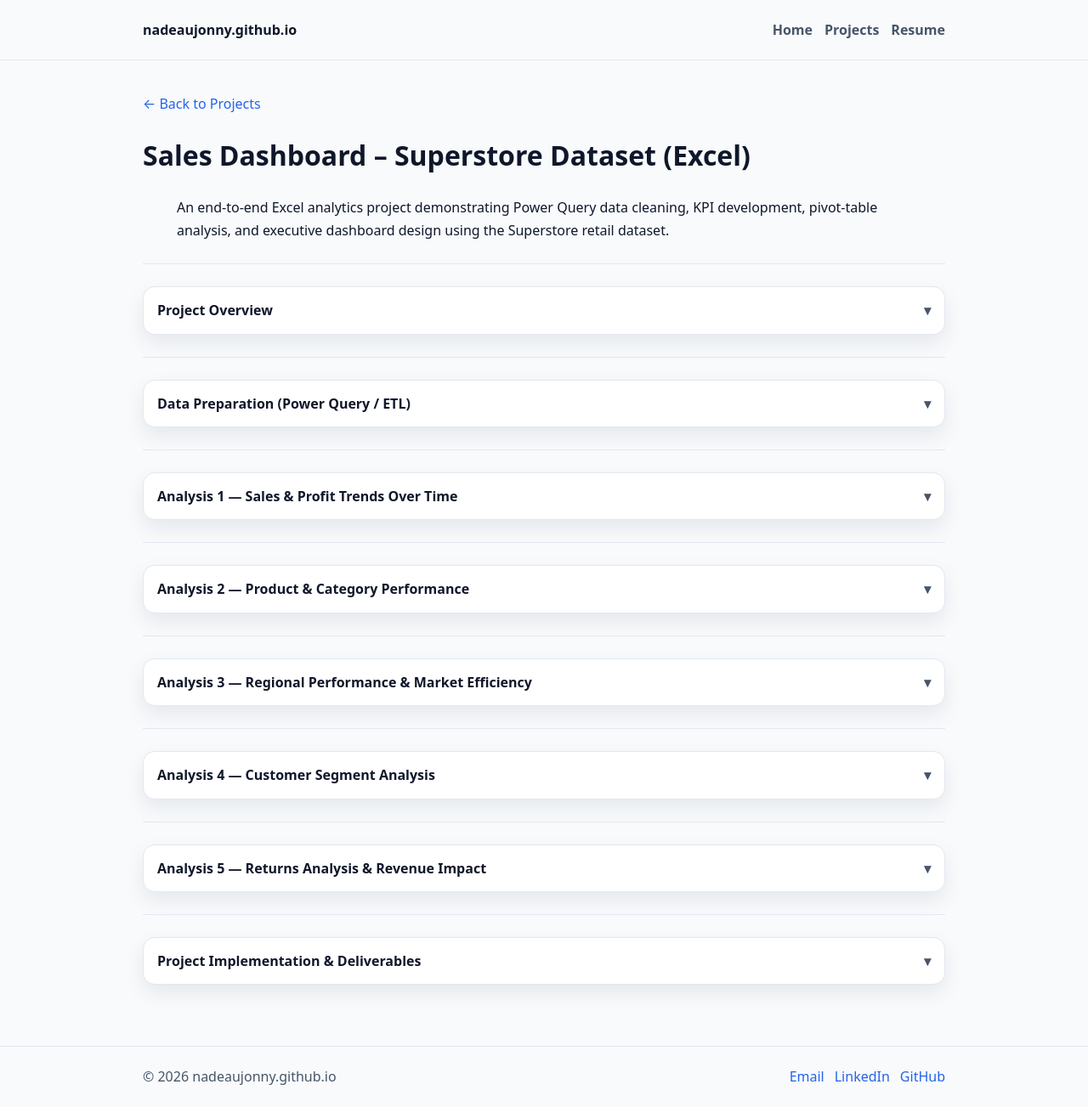
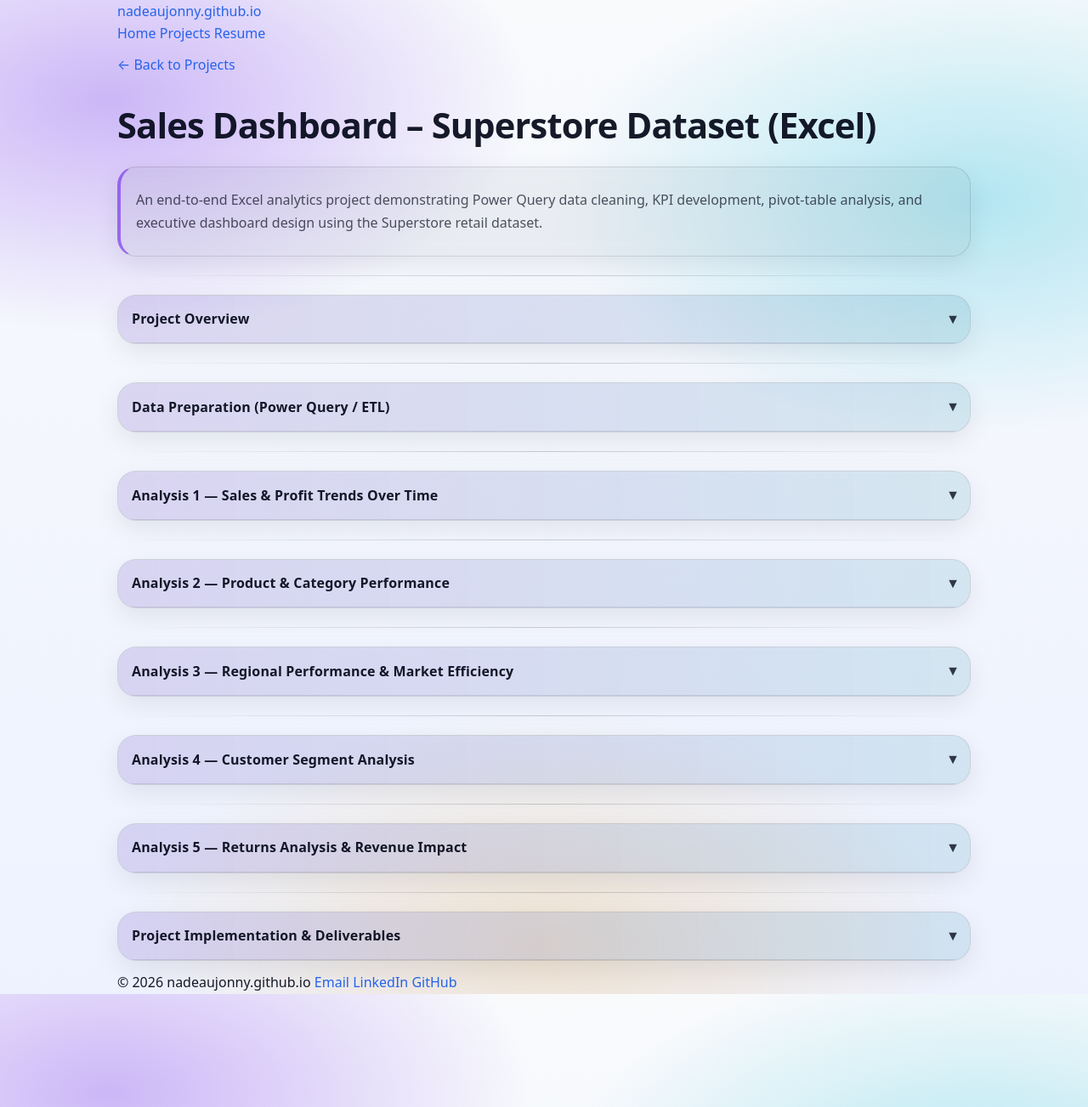
Before and after one commit to nadeaujonny/nadeaujonny.github.io, a Jekyll site: the page built from projects/excel-superstore-analysis/index.md, in a window 1280 px wide and 1303 px high. Shown: the whole window at 85% size. Built offline with Jekyll 4.4.1, drawn with Linux system fonts in a browser that asks for light colours.

Commit message:
Update style.css

```diff
--- a/assets/css/style.css
+++ b/assets/css/style.css
@@ -1,162 +1,327 @@
+/* =========================================================
+   JONNY PORTFOLIO THEME — modern, bold, executive, crisp
+   Drop this into: /assets/css/style.css
+   ========================================================= */
+
+/* ---------- Design tokens ---------- */
 :root{
-  --bg:#f8fafc;
-  --card:#ffffff;
-  --text:#0f172a;
-  --muted:#475569;
-  --border:#e2e8f0;
-  --blue:#2563eb;
-  --blueSoft:#eef2ff;
-  --shadow:0 10px 24px rgba(15,23,42,.08);
-  --radius:14px;
+  /* Core */
+  --bg: #0b1020;
+  --bg2:#0a1228;
+  --surface: rgba(255,255,255,0.06);
+  --surface2: rgba(255,255,255,0.10);
+  --border: rgba(255,255,255,0.14);
+  --text: rgba(255,255,255,0.92);
+  --muted: rgba(255,255,255,0.72);
+
+  /* Brand accents (colorful but professional) */
+  --a: #7c3aed;  /* violet */
+  --b: #06b6d4;  /* cyan */
+  --c: #f59e0b;  /* amber */
+  --d: #22c55e;  /* green */
+
+  --link: #7dd3fc;
+  --linkHover: #a78bfa;
+
+  /* Typography */
+  --font: ui-sans-serif, system-ui, -apple-system, Segoe UI, Roboto, Inter, Arial, "Apple Color Emoji", "Segoe UI Emoji";
+  --mono: ui-monospace, SFMono-Regular, Menlo, Monaco, Consolas, "Liberation Mono", "Courier New", monospace;
+
+  /* Layout */
+  --radius: 16px;
+  --radius2: 22px;
+  --shadow: 0 10px 30px rgba(0,0,0,0.35);
+  --shadow2: 0 14px 40px rgba(0,0,0,0.45);
+
+  --max: 1040px;
+  --pad: 22px;
+  --gap: 16px;
+
+  /* Motion */
+  --ease: cubic-bezier(.2,.8,.2,1);
 }
 
-/* Base */
-*{ box-sizing:border-box; }
-html,body{ margin:0; padding:0; }
-body{
-  background:var(--bg);
-  color:var(--text);
-  font-family:system-ui,-apple-system,Segoe UI,Roboto,Helvetica,Arial;
-  line-height:1.65;
-}
-a{ color:var(--blue); text-decoration:none; }
-a:hover{ text-decoration:underline; }
-hr{ border:none; border-top:1px solid var(--border); margin:26px 0; }
-
-.container{
-  max-width:980px;
-  margin:0 auto;
-  padding:22px 18px;
+/* ---------- Light mode (auto) ---------- */
+@media (prefers-color-scheme: light){
+  :root{
+    --bg: #f8fafc;
+    --bg2:#eef2ff;
+    --surface: rgba(15,23,42,0.05);
+    --surface2: rgba(15,23,42,0.08);
+    --border: rgba(15,23,42,0.12);
+    --text: rgba(2,6,23,0.92);
+    --muted: rgba(2,6,23,0.68);
+    --link: #2563eb;
+    --linkHover: #7c3aed;
+    --shadow: 0 10px 30px rgba(2,6,23,0.08);
+    --shadow2: 0 14px 40px rgba(2,6,23,0.12);
+  }
 }
 
-/* Header */
-.site-header{
-  position:sticky;
-  top:0;
-  background:rgba(248,250,252,.9);
-  backdrop-filter:blur(10px);
-  border-bottom:1px solid var(--border);
-  z-index:10;
+/* ---------- Base ---------- */
+*{ box-sizing: border-box; }
+html{ scroll-behavior: smooth; }
+body{
+  margin: 0;
+  font-family: var(--font);
+  color: var(--text);
+  line-height: 1.65;
+  background:
+    radial-gradient(900px 500px at 10% 10%, rgba(124,58,237,.35), transparent 55%),
+    radial-gradient(900px 500px at 90% 20%, rgba(6,182,212,.28), transparent 55%),
+    radial-gradient(900px 500px at 50% 95%, rgba(245,158,11,.18), transparent 55%),
+    linear-gradient(180deg, var(--bg), var(--bg2));
 }
-.header-inner{
-  display:flex;
-  align-items:center;
-  justify-content:space-between;
-  gap:12px;
+
+/* Make most Jekyll themes look nicer without rewriting layouts */
+.wrapper, .page-content, main, .container{
+  max-width: var(--max);
+  margin: 0 auto;
+  padding-left: 18px;
+  padding-right: 18px;
 }
-.site-title{
-  font-weight:800;
-  color:var(--text);
+
+/* ---------- Headings (crisp + engineered) ---------- */
+h1, h2, h3, h4{
+  line-height: 1.2;
+  letter-spacing: -0.02em;
+  margin-top: 1.1em;
+  margin-bottom: 0.55em;
 }
-.site-nav{
-  display:flex;
-  gap:14px;
+h1{
+  font-size: clamp(2.0rem, 3.5vw, 2.6rem);
+  margin-top: 0.8em;
 }
-.site-nav a{
-  color:var(--muted);
-  font-weight:600;
+h2{
+  font-size: clamp(1.45rem, 2.4vw, 1.85rem);
+  position: relative;
+  padding-bottom: 0.25em;
 }
-.site-nav a:hover{ color:var(--text); text-decoration:none; }
+h2::after{
+  content:"";
+  display:block;
+  height: 3px;
+  width: 72px;
+  margin-top: 10px;
+  border-radius: 999px;
+  background: linear-gradient(90deg, var(--a), var(--b), var(--c));
+  opacity: .9;
+}
+h3{ font-size: 1.2rem; opacity: .98; }
+p{ margin: 0.65em 0 0.95em; color: var(--text); }
+small, .muted{ color: var(--muted); }
 
-/* Footer */
-.site-footer{
-  border-top:1px solid var(--border);
-  margin-top:36px;
+/* ---------- Links ---------- */
+a{
+  color: var(--link);
+  text-decoration: none;
+  text-underline-offset: 3px;
 }
-.footer-inner{
-  display:flex;
-  justify-content:space-between;
-  gap:12px;
-  flex-wrap:wrap;
-  color:var(--muted);
+a:hover{ color: var(--linkHover); text-decoration: underline; }
+
+/* ---------- “Card” blocks ---------- */
+.card, blockquote, .post, .project-card{
+  background: var(--surface);
+  border: 1px solid var(--border);
+  border-radius: var(--radius2);
+  box-shadow: var(--shadow);
+  backdrop-filter: blur(10px);
 }
-.footer-links{ display:flex; gap:12px; }
+.card, .post, .project-card{
+  padding: var(--pad);
+  margin: 14px 0;
+}
 
-/* Buttons (reuse everywhere) */
+/* Nice blockquote */
+blockquote{
+  padding: 16px 18px;
+  margin: 16px 0;
+  border-left: 4px solid rgba(124,58,237,.7);
+}
+blockquote p{ margin: 0.6em 0; color: var(--muted); }
+
+/* ---------- Buttons ---------- */
 .btn{
-  display:inline-flex;
-  align-items:center;
-  justify-content:center;
-  padding:12px 18px;
-  border-radius:10px;
-  font-weight:700;
-  border:1px solid transparent;
-  text-decoration:none !important;
+  display: inline-flex;
+  align-items: center;
+  justify-content: center;
+  gap: 10px;
+  padding: 12px 16px;
+  border-radius: 999px;
+  border: 1px solid rgba(255,255,255,0.16);
+  background: rgba(255,255,255,0.08);
+  color: var(--text);
+  font-weight: 700;
+  letter-spacing: 0.01em;
+  box-shadow: var(--shadow);
+  transition: transform 220ms var(--ease), box-shadow 220ms var(--ease), border-color 220ms var(--ease), background 220ms var(--ease);
+  text-decoration: none !important;
+}
+@media (prefers-color-scheme: light){
+  .btn{ border-color: rgba(2,6,23,0.16); background: rgba(2,6,23,0.03); }
+}
+.btn:hover{
+  transform: translateY(-2px);
+  box-shadow: var(--shadow2);
+  border-color: rgba(124,58,237,0.35);
+  background: rgba(124,58,237,0.12);
+}
+.btn:active{ transform: translateY(0px); }
+.btn:focus{
+  outline: none;
+  box-shadow: 0 0 0 4px rgba(6,182,212,.22), var(--shadow2);
 }
 .btn-primary{
-  background:var(--blue);
-  color:white;
-  box-shadow:var(--shadow);
+  border-color: rgba(124,58,237,0.45);
+  background: linear-gradient(90deg, rgba(124,58,237,.34), rgba(6,182,212,.22));
 }
-.btn-primary:hover{ filter:brightness(.97); }
-.btn-outline{
-  background:var(--blueSoft);
-  color:var(--blue);
-  border-color:var(--blue);
+.btn-primary:hover{
+  background: linear-gradient(90deg, rgba(124,58,237,.44), rgba(6,182,212,.28));
 }
-.btn-row{
-  display:flex;
-  justify-content:center;
-  gap:14px;
-  flex-wrap:wrap;
-  margin:18px 0 10px;
+.btn-ghost{
+  background: transparent;
+  border-color: var(--border);
 }
 
-/* Cards + grid (projects page) */
-.card{
-  background:var(--card);
-  border:1px solid var(--border);
-  border-radius:var(--radius);
-  box-shadow:var(--shadow);
-  padding:18px;
+/* If your homepage has “View Projects / View Resume” as regular links,
+   add class="btn btn-primary" etc. to make them pop. */
+
+/* ---------- Details / dropdowns (your Excel page style) ---------- */
+details{
+  margin: 12px 0;
+  border-radius: var(--radius2);
+  border: 1px solid var(--border);
+  background: var(--surface);
+  box-shadow: var(--shadow);
+  overflow: hidden;
 }
-.grid{
-  display:grid;
-  grid-template-columns:repeat(12,1fr);
-  gap:16px;
+details > summary{
+  list-style: none;
+  cursor: pointer;
+  padding: 14px 16px;
+  font-weight: 800;
+  letter-spacing: 0.01em;
+  display: flex;
+  align-items: center;
+  justify-content: space-between;
+  gap: 12px;
+  background:
+    linear-gradient(90deg, rgba(124,58,237,.22), rgba(6,182,212,.12));
+  border-bottom: 1px solid rgba(255,255,255,0.10);
 }
-.grid .col-6{ grid-column:span 6; }
-.grid .col-12{ grid-column:span 12; }
-@media (max-width:800px){
-  .grid .col-6{ grid-column:span 12; }
+@media (prefers-color-scheme: light){
+  details > summary{
+    border-bottom-color: rgba(2,6,23,0.10);
+    background: linear-gradient(90deg, rgba(124,58,237,.12), rgba(6,182,212,.08));
+  }
+}
+details > summary::-webkit-details-marker{ display:none; }
+details > summary::after{
+  content: "▾";
+  opacity: .85;
+  font-size: 1.05rem;
+  transform: translateY(-1px);
+  transition: transform 220ms var(--ease);
+}
+details[open] > summary::after{ transform: rotate(180deg) translateY(1px); }
+details .dropdown-body, details > :not(summary){
+  padding: 16px 16px 18px;
 }
 
-/* Dropdowns (details/summary) */
-details{
-  background:var(--card);
-  border:1px solid var(--border);
-  border-radius:var(--radius);
-  box-shadow:var(--shadow);
-  padding:14px 16px;
-  margin:14px 0;
+/* ---------- Images / screenshots ---------- */
+img{
+  max-width: 100%;
+  height: auto;
+  border-radius: var(--radius);
 }
-summary{
-  cursor:pointer;
-  font-weight:800;
-  list-style:none;
+img, .shot{
+  border: 1px solid var(--border);
+  box-shadow: var(--shadow);
 }
-summary::-webkit-details-marker{ display:none; }
-summary:after{
-  content:"▾";
-  float:right;
-  color:var(--muted);
+.shot{
+  display:block;
+  margin: 14px auto;
 }
-details[open] summary:after{ content:"▴"; }
 
-/* Code blocks */
+/* Optional: uniform caption style if you use <figcaption> */
+figcaption{
+  text-align: center;
+  margin-top: 8px;
+  color: var(--muted);
+  font-size: 0.95rem;
+}
+
+/* ---------- Tables (pivot table screenshots are images, but SQL tables might be markdown) ---------- */
+table{
+  width: 100%;
+  border-collapse: collapse;
+  margin: 14px 0;
+  overflow: hidden;
+  border-radius: var(--radius);
+  border: 1px solid var(--border);
+  background: var(--surface);
+}
+th, td{
+  padding: 10px 12px;
+  border-bottom: 1px solid rgba(255,255,255,0.10);
+}
+@media (prefers-color-scheme: light){
+  th, td{ border-bottom-color: rgba(2,6,23,0.10); }
+}
+th{
+  text-align: left;
+  font-weight: 800;
+  background: rgba(255,255,255,0.06);
+}
+tr:hover td{ background: rgba(124,58,237,0.08); }
+
+/* ---------- Code blocks (engineered look) ---------- */
+code, pre{
+  font-family: var(--mono);
+}
+code{
+  padding: 0.14em 0.35em;
+  border-radius: 8px;
+  background: rgba(255,255,255,0.08);
+  border: 1px solid rgba(255,255,255,0.12);
+}
+@media (prefers-color-scheme: light){
+  code{
+    background: rgba(2,6,23,0.04);
+    border-color: rgba(2,6,23,0.10);
+  }
+}
 pre{
-  background:#0b1220;
-  color:#e5e7eb;
-  padding:14px;
-  border-radius:12px;
-  overflow:auto;
-  border:1px solid rgba(226,232,240,.18);
+  padding: 14px 16px;
+  border-radius: var(--radius);
+  background: rgba(0,0,0,0.25);
+  border: 1px solid var(--border);
+  overflow-x: auto;
+  box-shadow: var(--shadow);
 }
-code{ font-family:ui-monospace,SFMono-Regular,Menlo,Monaco,Consolas,monospace; }
+@media (prefers-color-scheme: light){
+  pre{ background: rgba(2,6,23,0.04); }
+}
 
-/* Images */
-img{
-  max-width:100%;
-  height:auto;
-  border-radius:12px;
+/* ---------- Horizontal rule ---------- */
+hr{
+  border: none;
+  height: 1px;
+  background: linear-gradient(90deg, transparent, rgba(255,255,255,0.26), transparent);
+  margin: 22px 0;
 }
+@media (prefers-color-scheme: light){
+  hr{ background: linear-gradient(90deg, transparent, rgba(2,6,23,0.18), transparent); }
+}
+
+/* ---------- “Executive spacing” for lists ---------- */
+ul, ol{ padding-left: 1.2em; }
+li{ margin: 0.25em 0; }
+
+/* ---------- Subtle polish: selection + focus ---------- */
+::selection{ background: rgba(124,58,237,0.35); }
+:focus-visible{
+  outline: 3px solid rgba(6,182,212,.35);
+  outline-offset: 3px;
+  border-radius: 10px;
+}
```
